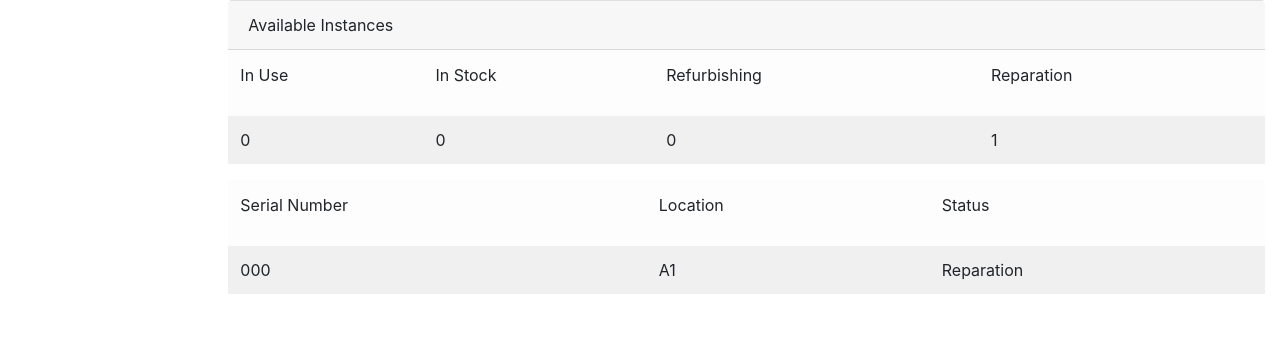
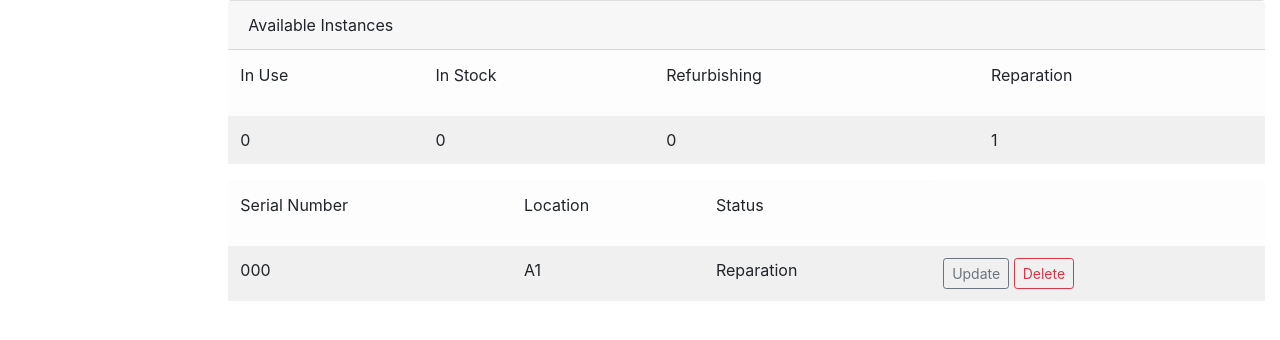
Before and after one commit to eRJe79/SIMS, a Django app: page /inventory/piece_detail/1 in a window 1280 px wide. Shown: the part 410-750 px from the top of the page. Run offline with Django 3.2, Linux system fonts and the light colour scheme; tables that the repository leaves empty hold one stand-in row (values such as "Sample post"); parts of the project's set-up code (start-up, migrations or seed data) failed here and were passed over.

Commit message:
update feature

```diff
--- a/SIMS/inventory/urls.py
+++ b/SIMS/inventory/urls.py
@@ -9,6 +9,7 @@ from .views import (
     create_piece,
     show_piece,
     create_piece_instance,
+    update_instance,
     all_piece_instance,
     search_piece_database,
     search_instance_database,
@@ -25,5 +26,6 @@ urlpatterns = [
     path('piece_instance_list', all_piece_instance, name="piece-instance-list"),
     path('create_instance_piece/', create_piece_instance, name='piece-instance-create'),
     path('inventory/piece-instance-detail/', show_instance_form, name='piece-instance-detail'),
-    path('delete-instance/', delete_instance, name="delete-instance"),
+    path('delete_piece_instance/<instance_id>', delete_instance, name="delete-piece-instance"),
+    path('update_piece_instance/<instance_id>', update_instance, name='update-piece-instance'),
 ]
--- a/SIMS/inventory/views.py
+++ b/SIMS/inventory/views.py
@@ -72,9 +72,9 @@ def show_instance_form(request):
     else:
         print('unvalid form')
         form = PieceInstanceForm()
-        context = {
-            'form': form, 'inventory': inventory,
-        }
+    context = {
+        'form': form, 'inventory': inventory,
+    }
     return render(request, 'inventory/piece_instance_detail.html', context)
 
 def all_piece_instance(request):
@@ -82,17 +82,23 @@ def all_piece_instance(request):
 
     return render(request, 'inventory/piece_instance_list.html', {'piece_instance_list': piece_instance_list})
 
-def delete_instance(request):
-    if request.method == 'POST':
+# Update an instance (location and/or status only)
+def update_instance(request, instance_id):
+    piece_instance = PieceInstance.objects.get(pk=instance_id)
+    form = PieceInstanceForm(request.POST or None, instance=piece_instance)
+    if form.is_valid():
+        form.save()
+        return redirect('piece-instance-list')
+    else:
         form = PieceInstanceForm()
-        inventory = PieceInstance.objects.all()
-        piece_instance_id = str(request.POST.get('piece_instance_id'))
-        piece_instance = PieceInstance.objects.get(id=piece_instance_id)
-        piece_instance.delete()
-        context = {
-            'form': form, 'inventory': inventory,
-        }
-        return render(request, 'inventory/piece_instance_detail.html', context)
+    context = {'piece_instance': piece_instance, 'form':form}
+    return render(request, 'inventory/update_piece_instance.html', context)
+
+# Delete an Event
+def delete_instance(request, instance_id):
+    piece_instance = PieceInstance.objects.get(pk=instance_id)
+    piece_instance.delete()
+    return redirect('piece-detail')
 
 class PieceListView(ListView):
     model = Piece
--- a/SIMS/templates/inventory/piece_detail.html
+++ b/SIMS/templates/inventory/piece_detail.html
@@ -51,15 +51,17 @@
 		<td><p>Serial Number</p></td>
 		<td><p>Location</p></td>
 		<td><p>Status</p></td>
-		</tr>
+        </tr>
 		</thead>
       {% for copy in piece_instance %}
       {% if copy.piece.manufacturer_serialnumber == piece.manufacturer_serialnumber %}
       <tr class="datarow">
-				<td>{{ copy.serial_number }}</td>
-				<td>{{ copy.location }}</td>
-                <td>{{ copy.status }}</td>
-        </tr>
+		<td>{{ copy.serial_number }}</td>
+        <td>{{ copy.location }}</td>
+        <td>{{ copy.status }}</td>
+        <td><a href="{% url 'update-piece-instance' copy.id %}" class="btn btn-outline-secondary btn-sm">Update</a>
+          <a href="{% url 'delete-piece-instance' copy.id %}" class="btn btn-outline-danger btn-sm">Delete</a></td>
+      </tr>
 	{% endif %}
 	{% endfor %}
 	</table>
```
Also changed, not shown: SIMS/templates/inventory/update_piece_instance.html (added, +14 -0 lines).
